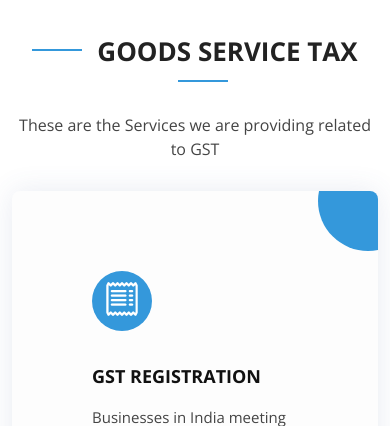
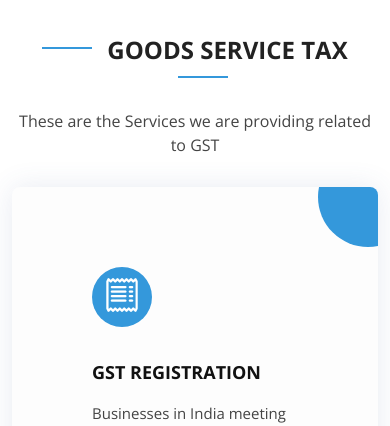
Before and after one commit to Pramod-kumar-25/MaaV-Solutions, a Flask app: page /GST.html in a window 390 px wide. Shown: the part 74-500 px from the top of the page. Run offline with Flask 3, Linux system fonts and the light colour scheme; some libraries are stand-ins or nearby versions.

Commit message:
ninth commit

```diff
--- a/static/style2.css
+++ b/static/style2.css
@@ -400,7 +400,7 @@ section {
 
   @media (max-width: 768px) {
     .services .section-title h2 {
-      font-size: 26px; /* Adjust the font size for smaller screens */
+      font-size: 24px; /* Adjust the font size for smaller screens */
     }
   }
 
```
